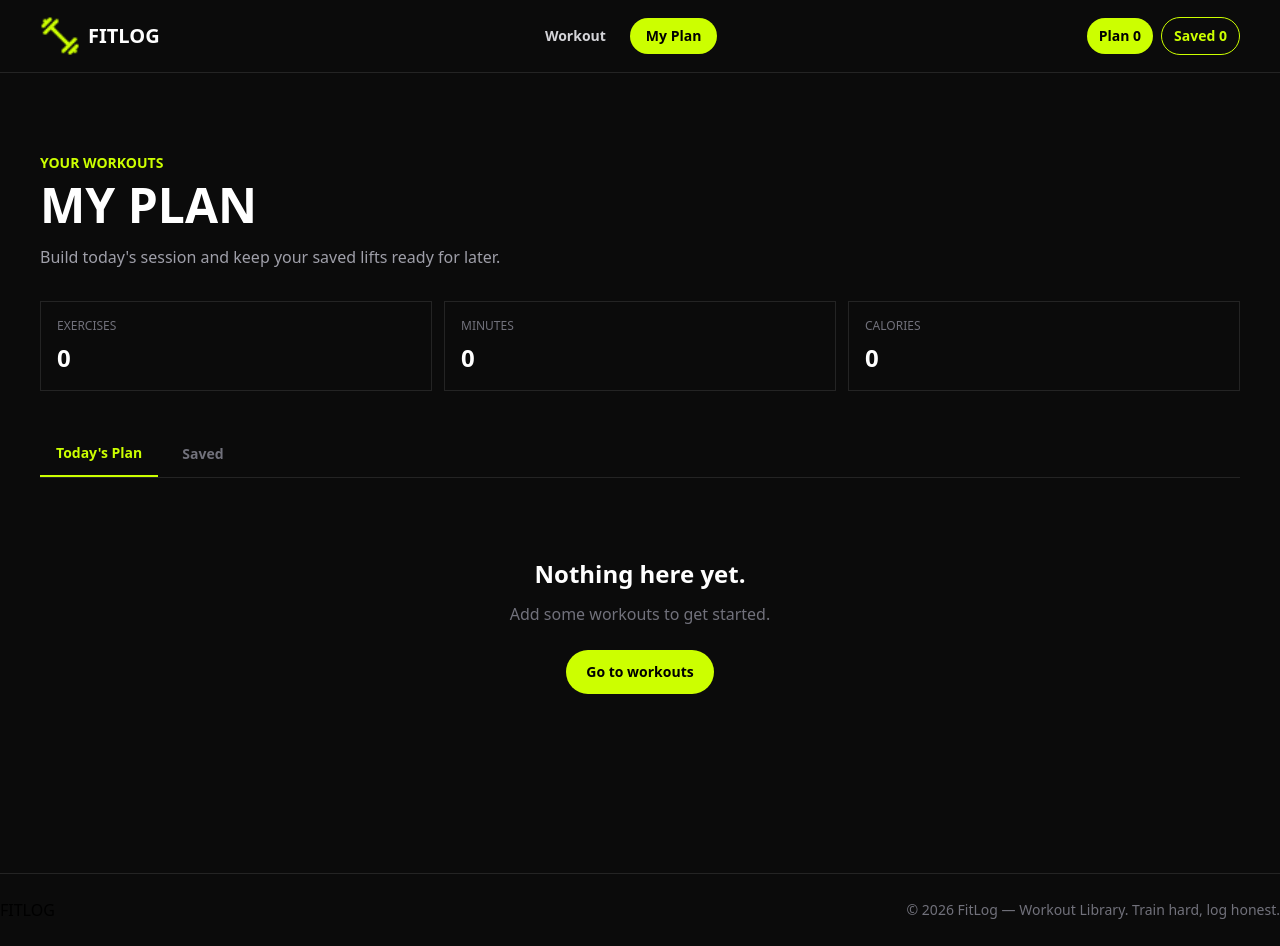
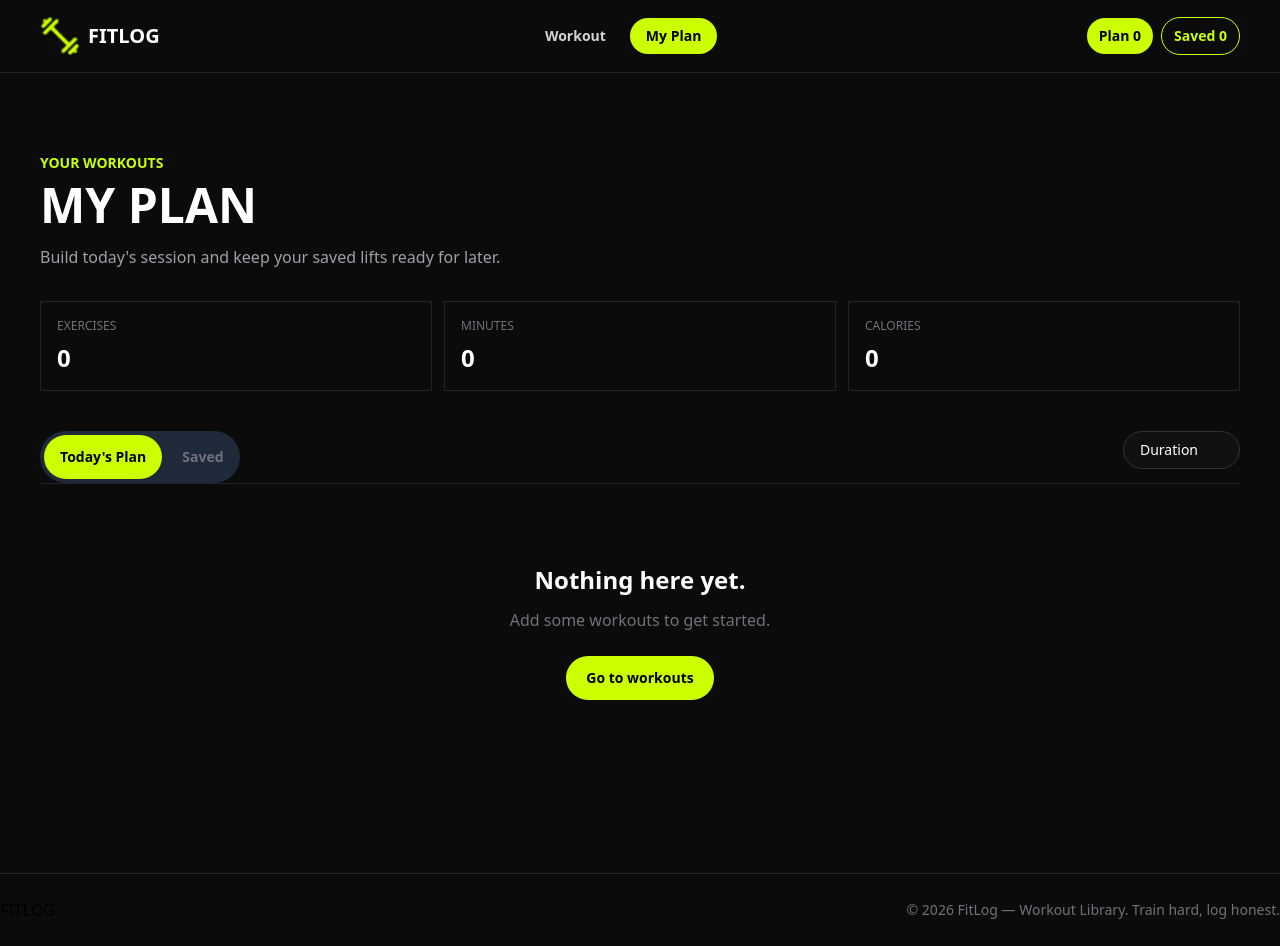
Before and after one commit to arjundebdar/arjundeb, a Next.js app: page /my-plan in a window 1280 px wide. Built offline with nearby package versions, Linux system fonts and the light colour scheme.

Commit message:
update my plan

```diff
--- a/src/app/my-plan/page.jsx
+++ b/src/app/my-plan/page.jsx
@@ -7,6 +7,7 @@ import { useState } from "react";
 import { usePlan } from "../components/PlanProvider";
 
 const MyPlan = () => {
+
     const {
         plan,
         saved,
@@ -17,6 +18,7 @@ const MyPlan = () => {
     } = usePlan();
 
     const [activeTab, setActiveTab] = useState("today");
+    const [sortBy, setSortBy] = useState("duration");
 
     if (!loaded) {
         return (
@@ -27,6 +29,19 @@ const MyPlan = () => {
     }
 
     const currentList = activeTab === "today" ? plan : saved;
+
+    const sortByList = [...currentList].sort((a, b) => {
+        if (sortBy === "duration") {
+            return Number(a.duration || 0) - Number(b.duration || 0)
+        }
+        if (sortBy === "calories") {
+            Number(a.caloriesBurned || 0) - Number(b.caloriesBurned || 0)
+        }
+
+        if (sortBy === "rating") {
+            Number(a.rating || 0) - Number(b.rating || 0)
+        }
+    })
 
     const totalMinutes = plan.reduce(
         (total, workout) => total + Number(workout.duration || 0),
@@ -77,11 +92,12 @@ const MyPlan = () => {
                     </div>
                 </div>
 
-                <div className="mt-10 flex gap-2 border-b border-[#242424]">
+                <div className="mt-10 flex flex-row justify-between gap-2 border-b border-[#242424]">
+                    <div className="bg-gray-800 rounded-full">
                         <button
                             onClick={() => setActiveTab("today")}
-                        className={`px-4 py-3 text-sm font-bold ${activeTab === "today"
-                            ? "border-b-2 border-[#ccff00] text-[#ccff00]"
+                            className={`px-4 py-3 text-sm font-bold m-1 ${activeTab === "today"
+                                ? "bg-[#ccff00] text-[#030400] rounded-full"
                                 : "text-zinc-500"
                                 }`}
                         >
@@ -91,15 +107,36 @@ const MyPlan = () => {
                         <button
                             onClick={() => setActiveTab("saved")}
                             className={`px-4 py-3 text-sm font-bold ${activeTab === "saved"
-                            ? "border-b-2 border-[#ccff00] text-[#ccff00]"
+                                ? " bg-[#ccff00] text-[#030400] rounded-full"
                                 : "text-zinc-500"
                                 }`}
                         >
                             Saved
                         </button>
                     </div>
+                    {/* drop down manu */}
 
-                {currentList.length === 0 ? (
+                    <div>
+                        <select
+                            value={sortBy}
+                            onChange={(e) => setSortBy(e.target.value)}
+                            className="appearance-none rounded-full border border-[#333] bg-[#111111] py-2 pl-4 pr-10 text-sm font-medium text-white outline-none focus:border-[#ccff00]"
+                        >
+                            <option value="duration">
+                                Duration
+                            </option>
+                            <option value="calories">
+                                Calories
+                            </option>
+                            <option value="rating">
+                                Rating
+                            </option>
+                        </select>
+
+                    </div>
+                </div>
+
+                {sortByList.length === 0 ? (
                     <div className="py-20 text-center">
                         <h2 className="text-2xl font-bold text-white">
                             Nothing here yet.
@@ -118,7 +155,7 @@ const MyPlan = () => {
                     </div>
                 ) : (
                     <div className="mt-8 space-y-4">
-                        {currentList.map((workout) => (
+                        {sortByList.map((workout) => (
                             <div
                                 key={workout.id}
                                 className="flex flex-col gap-5 rounded-2xl border border-[#242424] bg-[#111111] p-4 sm:flex-row sm:items-center"
--- a/src/app/page.js
+++ b/src/app/page.js
@@ -22,9 +22,9 @@ const Home = async () => {
       >
         <div className="mx-auto max-w-7xl">
           <div className="mb-10">
-            <p className="text-sm font-bold text-[#ccff00]">THE LIBRARY</p>
+            <p className="text-5xl  font-bold text-[#ccff00]">THE LIBRARY</p>
 
-            <h2 className="mt-2 text-3xl font-black uppercase text-white sm:text-4xl">
+            <h2 className="mt-2  font-black uppercase text-white sm:text-xl">
               Twelve lifts covering every major muscle group.
             </h2>
           </div>
```
Lines whose indentation alone changed are shown as unchanged.
